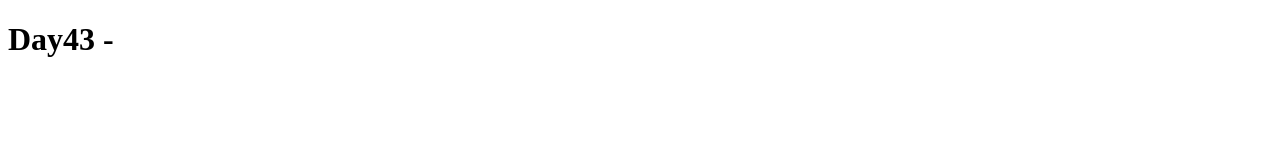
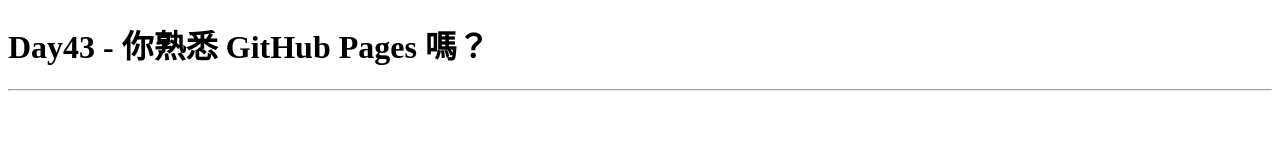
Before and after one commit to cantseeclearly/JSApprentice, a plain HTML site: page Day43/index.html in a window 1280 px wide. Drawn offline with Linux system fonts and the light colour scheme.

Commit message:
change day43

```diff
--- a/Day43/index.html
+++ b/Day43/index.html
@@ -6,6 +6,7 @@
     <title>Document</title>
 </head>
 <body>
-    <h1>Day43 - </h1>
+    <h1>Day43 - 你熟悉 GitHub Pages 嗎？</h1>
+    <hr>
 </body>
 </html>
```
